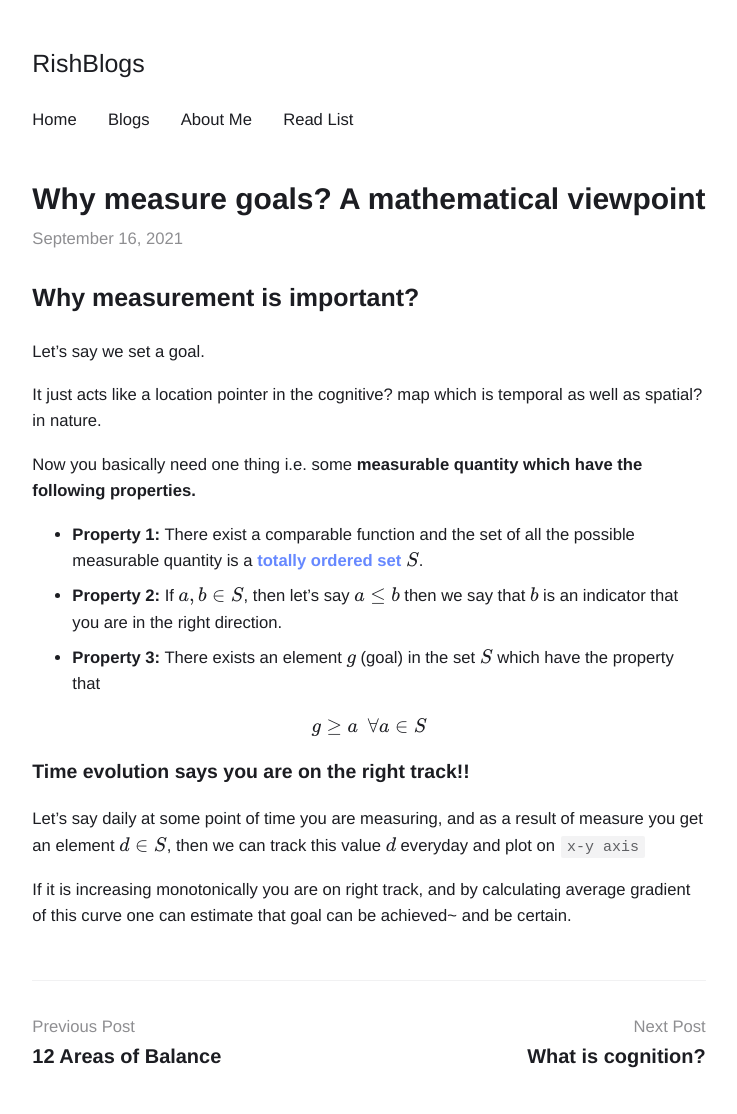
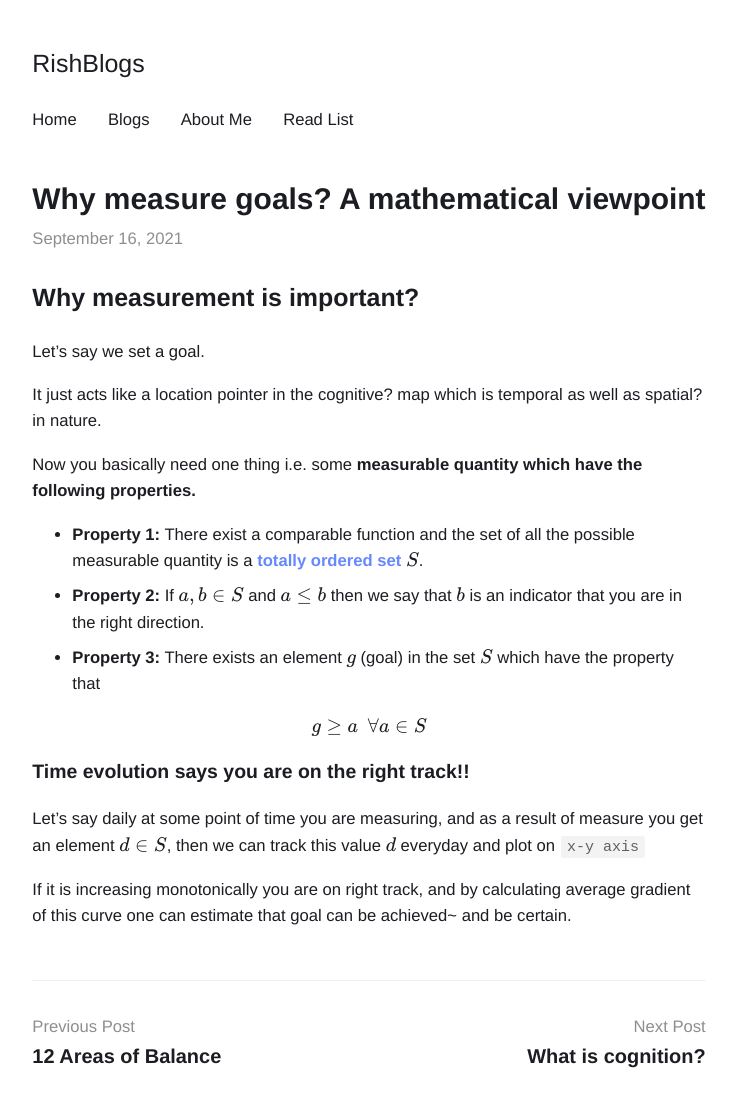
Before and after one commit to rish-singhal/blogs, a Jekyll site: the page built from _posts/2021-09-16-why-measure.md, in a window 1280 px wide. Shown: the whole page, without its empty margins (271-1008 px from the left). Built offline with Jekyll 4.4.1, drawn with Linux system fonts in a browser that asks for light colours; formulas are drawn with MathJax 3.

Commit message:
Some more changes in why measure

```diff
--- a/_posts/2021-09-16-why-measure.md
+++ b/_posts/2021-09-16-why-measure.md
@@ -14,7 +14,7 @@ It just acts like a location pointer in the cognitive? map which is temporal as
 Now you basically need one thing i.e. some **measurable quantity which have the following properties.**
 
 - **Property 1:** There exist a comparable function and the set of all the possible measurable quantity is a **[totally ordered set](https://en.wikipedia.org/wiki/Total_order)** $$S$$.
-- **Property 2:** If $$a, b \in S$$, then let's say $$a \leq b$$ then we say that $$b$$ is an indicator that you are in the right direction.
+- **Property 2:** If $$a, b \in S$$ and $$a \leq b$$ then we say that $$b$$ is an indicator that you are in the right direction.
 - **Property 3:** There exists an element $$g$$ (goal) in the set $$S$$ which have the property that
 
 $$ g \geq a\ \ \forall a \in S $$
```
